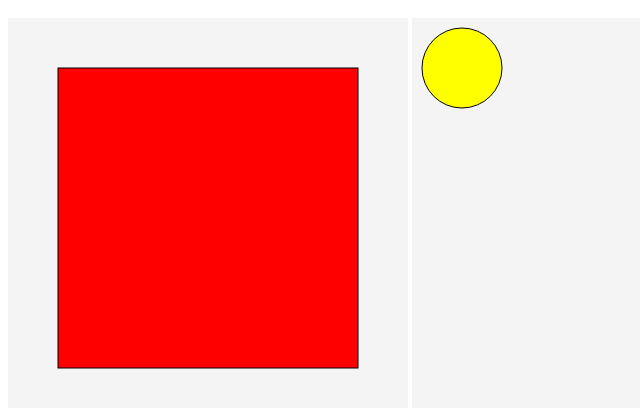
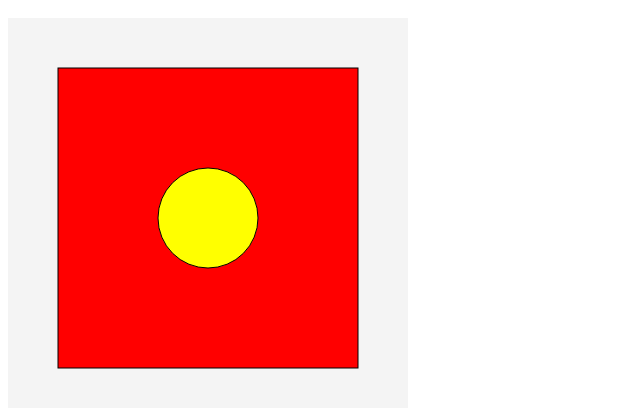
Before and after one commit to kharioki/learning-D3, a plain HTML site: page index.html in a window 1280 px wide. Shown: the part 48-456 px from the top of the page, without its empty margins (0-640 px from the left). Drawn offline with nearby package versions, Linux system fonts and the light colour scheme.

Commit message:
drawing basic svg shapes with d3

```diff
--- a/index.html
+++ b/index.html
@@ -5,24 +5,40 @@
   </head>
   <body>
     <h1>SVG Shapes</h1>
-    <svg width="400" height="400" style="background: #f4f4f4;">
-      <rect
-        width="300"
-        height="300"
-        fill="rgb(255, 0, 0)"
-        stroke="#000"
-        stroke-width="1"
-        x="50"
-        y="50"
-      />
+    <!-- <svg width="400" height="400" style="background: #f4f4f4;">
+      <rect width="300" height="300" fill="rgb(255, 0, 0)" stroke="#000"
+        stroke-width="1"x="50"y="50"/>
     </svg>
 
     <svg width="400" height="400" style="background: #f4f4f4;">
       <circle cx="50" cy="50" r="40" fill="yellow" stroke="#000" stroke-width="1" />
-    </svg>
+    </svg> -->
+
+    <div id="element"></div>
 
     <script>
+      d3.select('body')
+        .append('svg')
+          .attr('width', '400')
+          .attr('height', '400')
+          .style('background', '#f4f4f4')
+        .append('rect')
+          .attr('width', '300')
+          .attr('height', '300')
+          .style('fill', 'rgb(255, 0, 0)')
+          .style('stroke', '#000')
+          .style('stroke-width', '1')
+          .attr('x', '50')
+          .attr('y', '50')
 
+        d3.select('svg')
+          .append('circle')
+            .attr('cx', '200')
+            .attr('cy', '200')
+            .attr('r', '50')
+            .style('fill', 'yellow')
+            .style('stroke', '#000')
+            .style('stroke-width', '1')
     </script>
   </body>
 </html>
```
